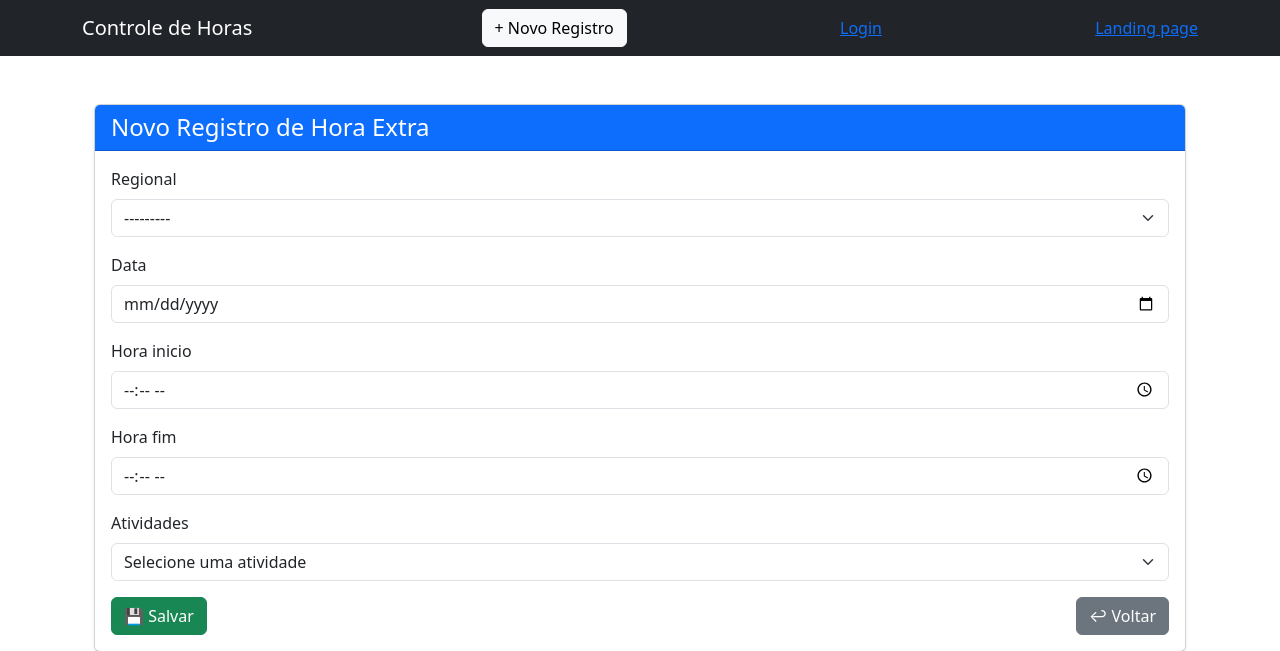
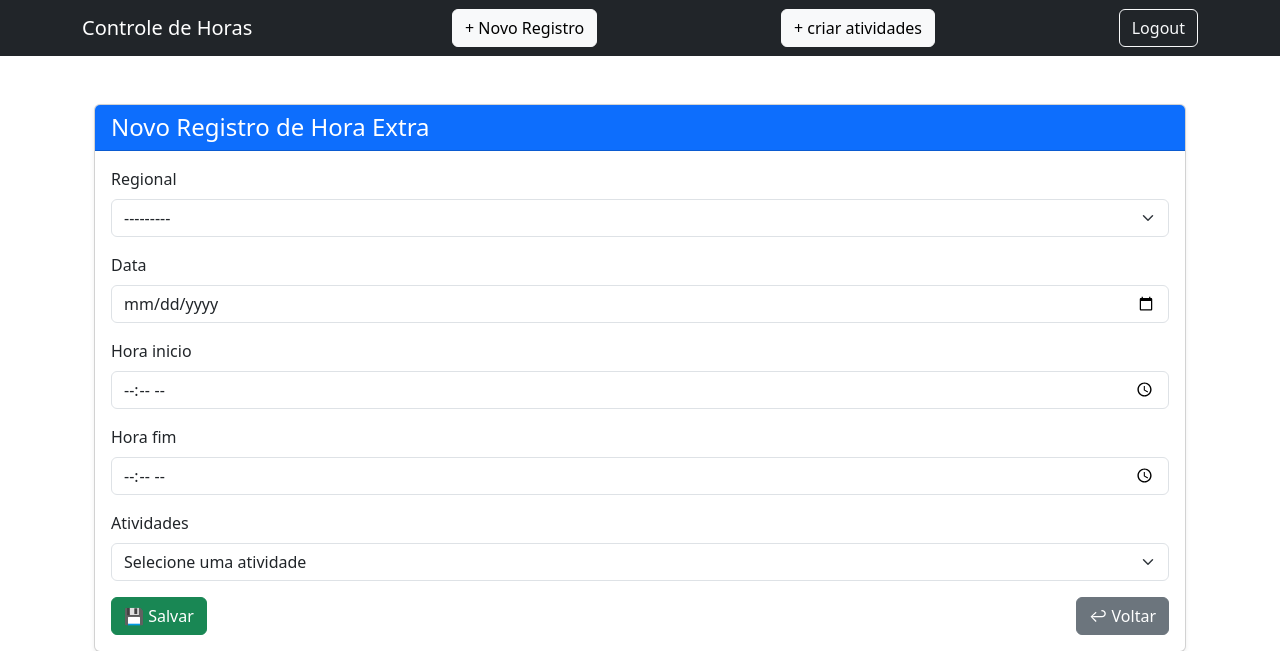
Before and after one commit to silviadebussi/horaextra, a Django app: page /novo/ in a window 1280 px wide. Shown: the top 651 px of the page. Run offline with Django 5.2, Linux system fonts and the light colour scheme; a user stored in the database is signed in; data comes from the database, SQL or seed files in the repository; both versions use the stored data as it was after the commit.

Commit message:
ordem de login

```diff
--- a/config/settings.py
+++ b/config/settings.py
@@ -125,6 +125,6 @@ DEFAULT_AUTO_FIELD = 'django.db.models.BigAutoField'
 LOGIN_URL = '/admin/login/'
 
 
-LOGIN_REDIRECT_URL = '/atividades/'
+LOGIN_REDIRECT_URL = '/lista/'
  # ou qualquer rota que só o usuário logado pode acessar
-LOGOUT_REDIRECT_URL = '/login/'
+LOGOUT_REDIRECT_URL = '/landing/'
--- a/core/Templates/core/Inicio.html
+++ b/core/Templates/core/Inicio.html
@@ -10,8 +10,15 @@
         <div class="container">
             <a class="navbar-brand" href="{% url 'lista_registros' %}">Controle de Horas</a>
             <a class="btn btn-light" href="{% url 'criar_registro' %}">+ Novo Registro</a>
-            <a href="{% url 'login' %}">Login</a>
-            <a href="{% url 'landing' %}">Landing page</a>
+            <a class="btn btn-light" href="{% url 'listar_atividades' %}">+ criar atividades</a>
+            {% if user.is_authenticated %}
+                <form method="post" action="{% url 'logout' %}">
+                    {% csrf_token %}
+                    <button class="btn btn-outline-light" type="submit">Logout</button>
+                </form>
+            {% else %}
+                <a class="btn btn-outline-light" href="{% url 'login' %}">Login</a>
+            {% endif %}
         </div>
     </nav>
 
--- a/core/Templates/core/atividades/listar.html
+++ b/core/Templates/core/atividades/listar.html
@@ -5,6 +5,9 @@
 {% block content %}
 <h2 class="mb-4">Atividades Disponibilizadas</h2>
 <a href="{% url 'criar_atividade' %}" class="btn btn-primary mb-3">+ Nova Atividade</a>
+
+
+
 
 <table class="table table-bordered">
   <thead>
--- a/core/Templates/core/landing.html
+++ b/core/Templates/core/landing.html
@@ -31,7 +31,7 @@
         <div>
             <h1 class="display-5 mb-4">Bem-vindo ao Sistema de Controle de Horas</h1>
             <p class="lead mb-4">Registre e acompanhe suas horas extras de forma simples e eficaz.</p>
-            <a href="{% url 'login' %}" class="btn btn-primary btn-lg">➕ Registrar Hora Extra</a>
+            <a href="{% url 'login' %}" class="btn btn-primary btn-lg">➕login</a>
         </div>
     </div>
 </body>
```
Also changed, not shown: core/Templates/base.html (+8 -0 lines), db.sqlite3.
